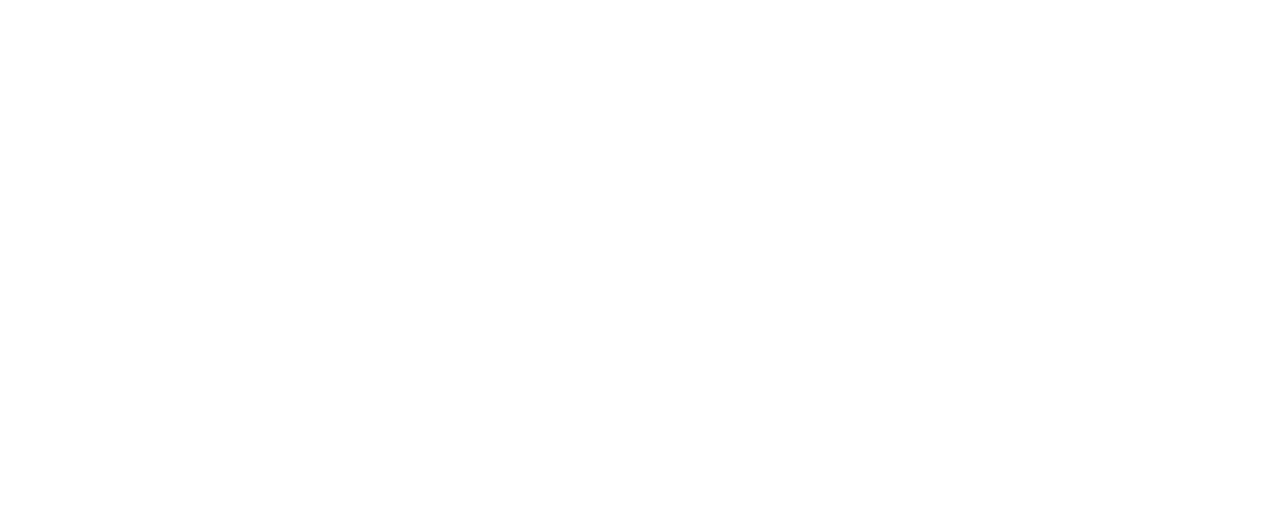
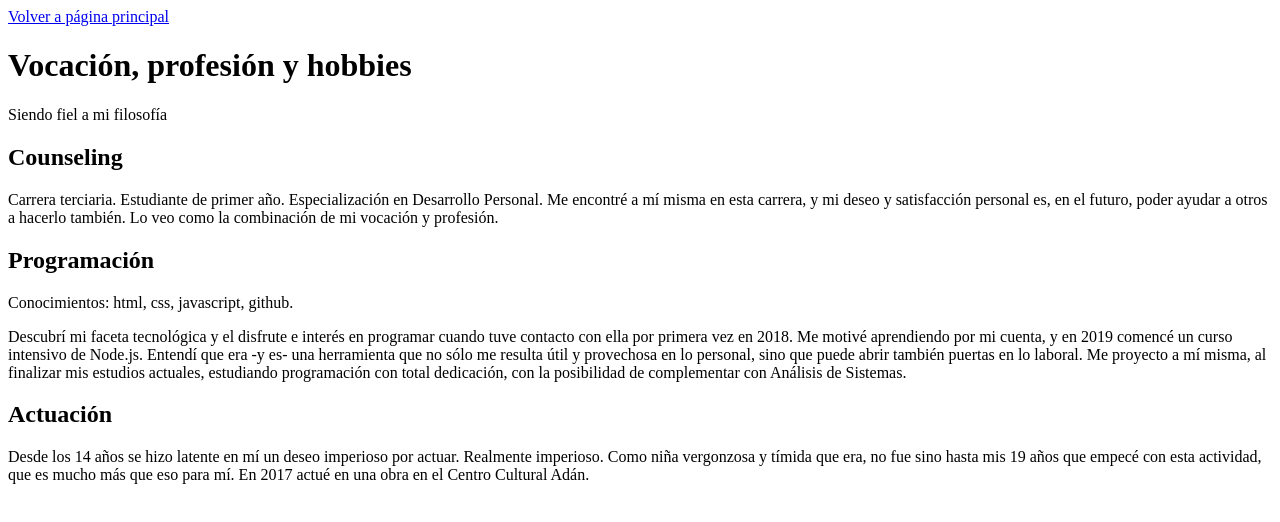
Before and after one commit to nataliapetito/portfolio, a plain HTML site: page proyectos.html in a window 1280 px wide. Drawn offline with Linux system fonts and the light colour scheme.

Commit message:
Agrego contenido en proyectos.html

```diff
--- a/index.css
+++ b/index.css
@@ -12,7 +12,7 @@
     padding-right: 1.3vw;
     margin-left: 0.3vw;
     margin-top: auto;
-    /*margin-bottom: 1vh;*/
+    margin-bottom: 1vh;
     font-family: 'Kalam', cursive;
     animation: changecolor1 5s infinite alternate;
 }
@@ -179,6 +179,7 @@ h1 {
     margin-left: 0.75vw;
     margin-right: 0.3vw;
     margin-top: auto;
+    margin-bottom: auto;
     height: auto;
     width: 30vw;
     border: 3px ridge lavenderblush;
--- a/proyectos.html
+++ b/proyectos.html
@@ -0,0 +1,27 @@
+<!DOCTYPE html>
+<html lang="en">
+<head>
+    <meta charset="UTF-8">
+    <meta name="viewport" content="width=device-width, initial-scale=1.0">
+    <meta http-equiv="X-UA-Compatible" content="ie=edge">
+    <link href="https://fonts.googleapis.com/css?family=Cookie|Kalam|Open+Sans|Satisfy&display=swap" rel="stylesheet">
+    <title>Qué hago</title>
+</head>
+
+<nav>
+    <a href="index.html">Volver a página principal</a>
+</nav>
+
+<body>
+    <h1>Vocación, profesión y hobbies</h1>
+    <p>Siendo fiel a mi filosofía</p>
+    <h2>Counseling</h2>
+    <p>Carrera terciaria. Estudiante de primer año. Especialización en Desarrollo Personal. Me encontré a mí misma en esta carrera, y mi deseo y satisfacción personal es, en el futuro, poder ayudar a otros a hacerlo también. Lo veo como la combinación de mi vocación y profesión.</p>
+    <h2>Programación</h2>
+    <p>Conocimientos: html, css, javascript, github.</p>
+    <p>Descubrí mi faceta tecnológica y el disfrute e interés en programar cuando tuve contacto con ella por primera vez en 2018. Me motivé aprendiendo por mi cuenta, y en 2019 comencé un curso intensivo de Node.js. Entendí que era -y es- una herramienta que no sólo me resulta útil y provechosa en lo personal, sino que puede abrir también puertas en lo laboral. Me proyecto a mí misma, al finalizar mis estudios actuales, estudiando programación con total dedicación, con la posibilidad de complementar con Análisis de Sistemas.</p>
+    <h2>Actuación</h2>
+    <p>Desde los 14 años se hizo latente en mí un deseo imperioso por actuar. Realmente imperioso. Como niña vergonzosa y tímida que era, no fue sino hasta mis 19 años que empecé con esta actividad, que es mucho más que eso para mí. En 2017 actué en una obra en el Centro Cultural Adán.</p>
+
+</body>
+</html>
```
